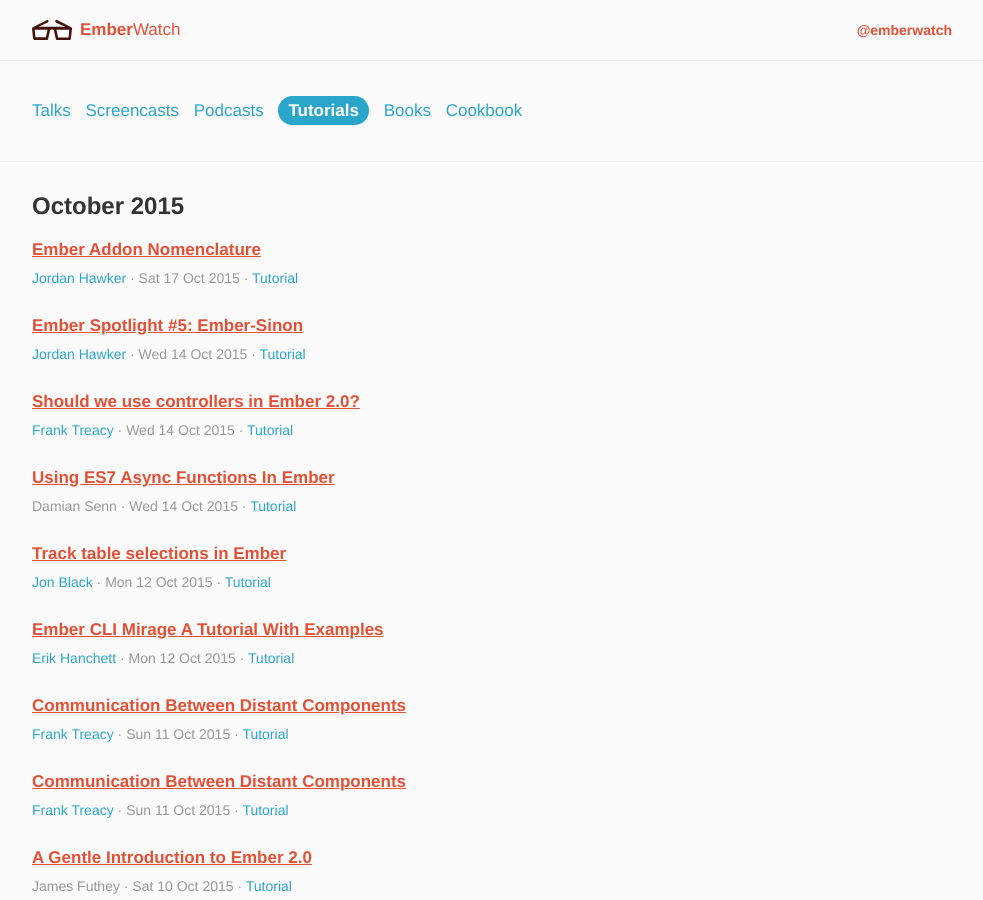
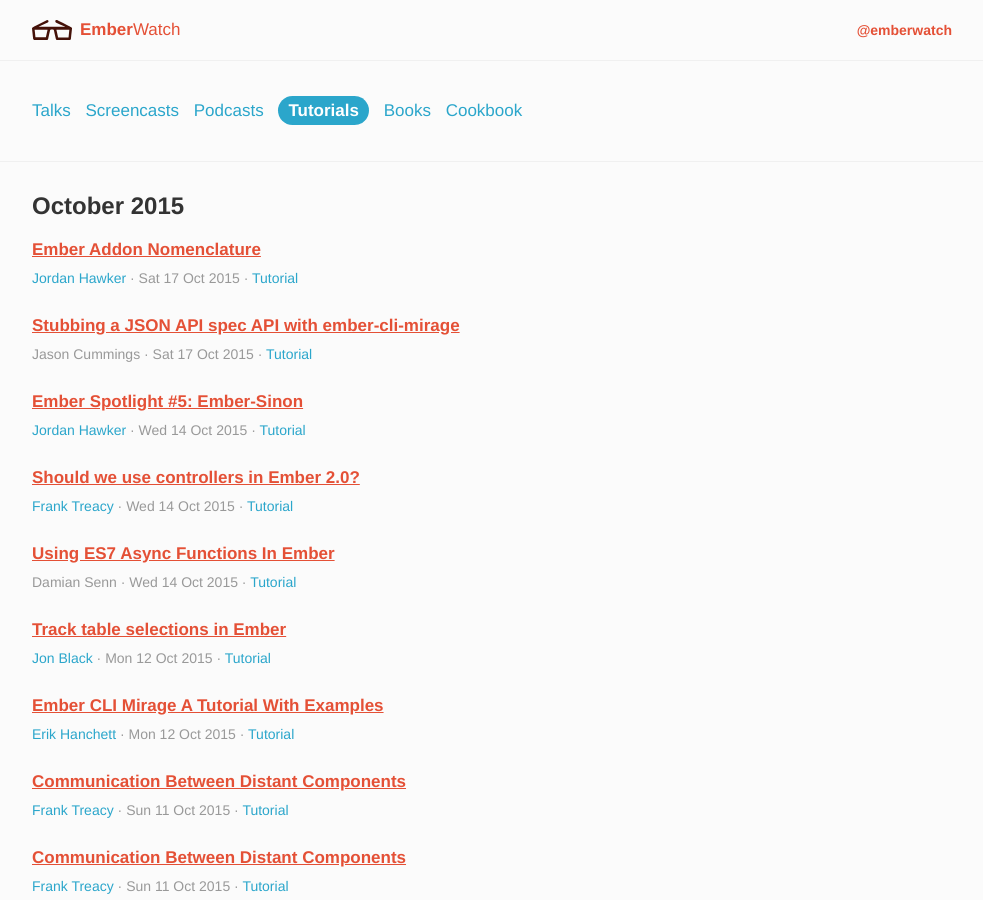
Before and after one commit to emberwatch/emberwatch, a Jekyll site: the page built from tutorials.html, in a window 1280 px wide and 900 px high. Shown: the whole window, without its empty margins (148-1131 px from the left). Built offline with Jekyll 4.4.1, drawn with Linux system fonts in a browser that asks for light colours; Markdown is read by kramdown in place of the engine named in the settings; comment, search, counter and statistics services are not loaded.

Commit message:
[Article] Stubbing a JSON API Spec API with ember-cli-mirage

```diff
--- a/_data/people.yml
+++ b/_data/people.yml
@@ -1227,3 +1227,6 @@
 - name: Damian Senn
   id: 295
   twitter: topaxi
+- name: Jason Cummings
+  id: 296
+  github: jsncmgs1
--- a/_data/tutorials.yml
+++ b/_data/tutorials.yml
@@ -1,4 +1,12 @@
 ---
+- title: 'Stubbing a JSON API spec API with ember-cli-mirage'
+  author_ids:
+  - 296
+  date: '2015-10-17'
+  date_created: '2015-10-17'
+  date_updated: '2015-10-17'
+  urls:
+  - https://github.com/jsncmgs1/mirage-tutorial/blob/master/tutorial.md
 - title: 'Ember Addon Nomenclature'
   author_ids:
   - 253
```
